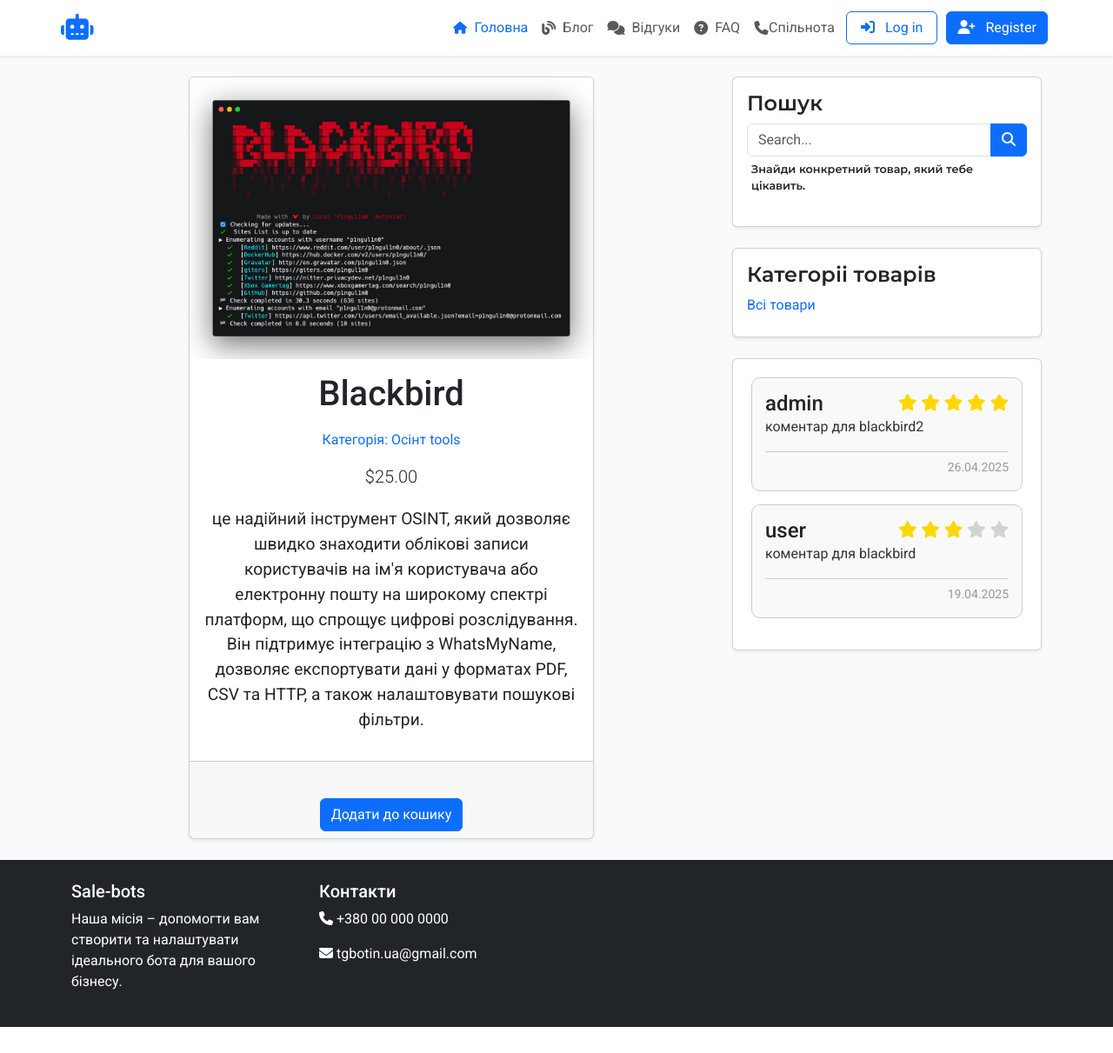
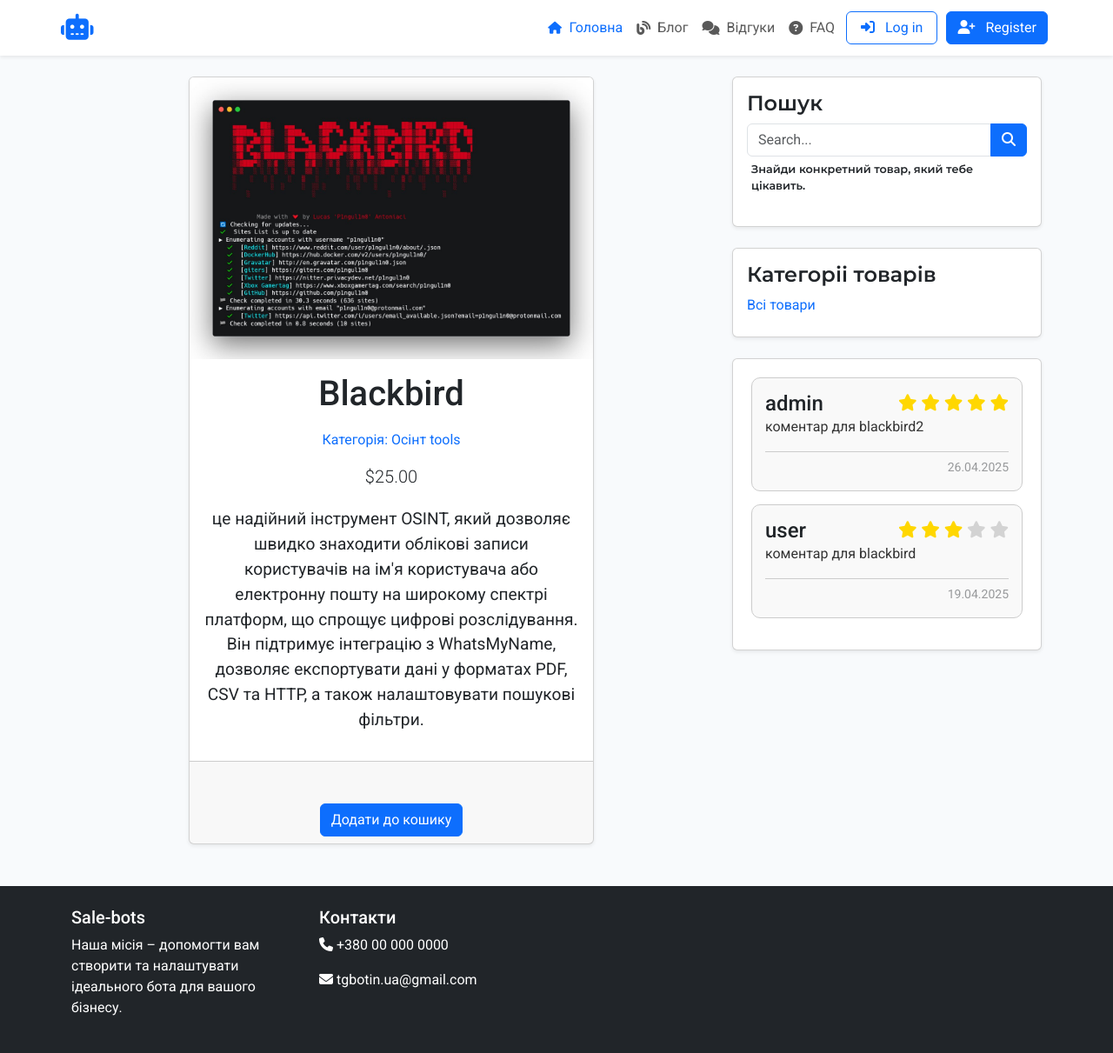
Before and after one commit to STrike7008/django-sale-bots, a Django app: a page that uses templates/always/nav.html in a window 1280 px wide. Shown: the whole page at 87% size. Before the commit the page ends 1181 px from the top, so only its background shows below. Run offline with Django 5.2, Linux system fonts and the light colour scheme; data comes from the database, SQL or seed files in the repository; both versions use the stored data as it was after the commit.

Commit message:
немного обновил и пофиксил front, добавил еще сайты

```diff
--- a/templates/always/nav.html
+++ b/templates/always/nav.html
@@ -1,6 +1,6 @@
 <header class="bg-white shadow-sm">
   <nav class="navbar navbar-expand-lg navbar-light container">
-    <a class="navbar-brand d-flex align-items-center" href="#">
+    <a class="navbar-brand d-flex align-items-center" href="{% url 'product_list' %}">
       <i class="fa-solid fa-robot fa-xl text-primary"></i>
     </a>
     <button class="navbar-toggler" type="button" data-bs-toggle="collapse" data-bs-target="#navbarNav">
@@ -40,12 +40,14 @@
             FAQ
           </a>
         </li>
+        {% if user.is_authenticated %}
         <li class="nav-item">
           <a class="nav-link d-flex align-items-center rounded p-2" href="{% url 'chat:chat' %}">
             <i class="fa-solid fa-phone" style="padding: 0.5px"></i>
             Спільнота
           </a>
         </li>
+        {% endif %}
         {% if user.is_authenticated %}
         <li class="nav-item">
           <a class="nav-link d-flex align-items-center rounded p-2" href="{% url 'user_profile' %}">
--- a/templates/always/sidebar.html
+++ b/templates/always/sidebar.html
@@ -1,5 +1,5 @@
 {% if '/blog/' in request.path %}
-<div class="col-md-4">
+<div class="col-md-4" style="padding: 10px">
     <div class="sidebar-sticky">
         <div class="card shadow-sm mb-4">
             <div class="card-body">
--- a/templates/shop/detail.html
+++ b/templates/shop/detail.html
@@ -8,9 +8,9 @@
     <div class="container">
         <div class="row justify-content-center">
             <div class="col-sm-12 col-md-10 col-lg-8">
-                <div class="card shadow-sm">
+                <div class="card shadow-sm mb-4">
                     <div class="text-center">
-                        <img src="{% if product.image %}{{ product.image.url }}{% else %}{% static 'img/no_image.png' %} {% endif %}" class="card-img-top" alt="{{ product.name }}">
+                        <img src="{% if product.image %}{{ product.image.url }}{% else %}{% static 'img/no_image.png' %}{% endif %}" class="card-img-top" alt="{{ product.name }}">
                     </div>
                     <div class="card-body">
                         <h1 class="card-title text-center">{{ product.name }}</h1>
@@ -18,7 +18,6 @@
                             <a href="{{ product.category.get_absolute_url }}" class="btn btn-link text-decoration-none">Категорія: {{ product.category }}</a>
                         </h2>
                         <p class="text-center price lead">${{ product.price }}</p>
-
                         <div class="product-description text-center" style="font-size: 1.2em; margin-top: 20px;">
                             <p>{{ product.description|linebreaks }}</p>
                         </div>
@@ -26,39 +25,42 @@
                     <div class="card-footer text-center">
                         <form action="{% url 'cart:cart_add' product.id %}" method="post" class="form-inline">
                             {% csrf_token %}
-                            <div style="padding:5px" class="form-group">
+                            <div class="form-group mb-3">
                                 {{ cart_product_form }}
                             </div><br>
                             <button type="submit" class="btn btn-primary">
-                                <span class="glyphicon glyphicon-shopping-cart" aria-hidden="true"></span> Додати до кошику
+                                <i class="bi bi-cart"></i> Додати до кошику
                             </button>
                         </form>
+                    </div>
+                </div>
+
                 {% if user.is_authenticated %}
-                        <div class="well">
-    <h4 style="padding:15px">Залишити відгук:</h4>
+                <div class="card shadow-sm">
+                    <div class="card-header text-center">
+                        <h4>Залишити відгук:</h4>
+                    </div>
+                    <div class="card-body">
                         <form role="form" method="post">
                             {% csrf_token %}
-        <div class="form-group">
+                            <div class="mb-3">
                                 <textarea class="form-control" name="content" rows="3" placeholder="Ваш коментар"></textarea>
                             </div>
-        <div class="form-group">
-            <label for="rating">Оцінка:</label>
-            <select class="form-control" name="rating" id="rating">
+                            <div class="mb-3">
+                                <label for="rating" class="form-label">Оцінка:</label>
+                                <select class="form-select" name="rating" id="rating">
                                     {% for i in "12345" %}
                                         <option value="{{ i }}">{{ i }}</option>
                                     {% endfor %}
                                 </select>
                             </div>
-        <button type="submit" class="btn btn-primary">Відправити</button>
+                            <div class="text-center">
+                                <button type="submit" class="btn btn-success">Відправити</button>
+                            </div>
                         </form>
                     </div>
+                </div>
                 {% endif %}
-
-
-
-
-                    </div>
-                </div>
             </div>
         </div>
     </div>
```
Also changed, not shown: db.sqlite3, uploads/posts/Снимок_экрана_2025-04-26_095748.png (added), uploads/products/Снимок_экрана_2025-04-26_095748.png (added). Lines whose indentation alone changed are shown as unchanged.
